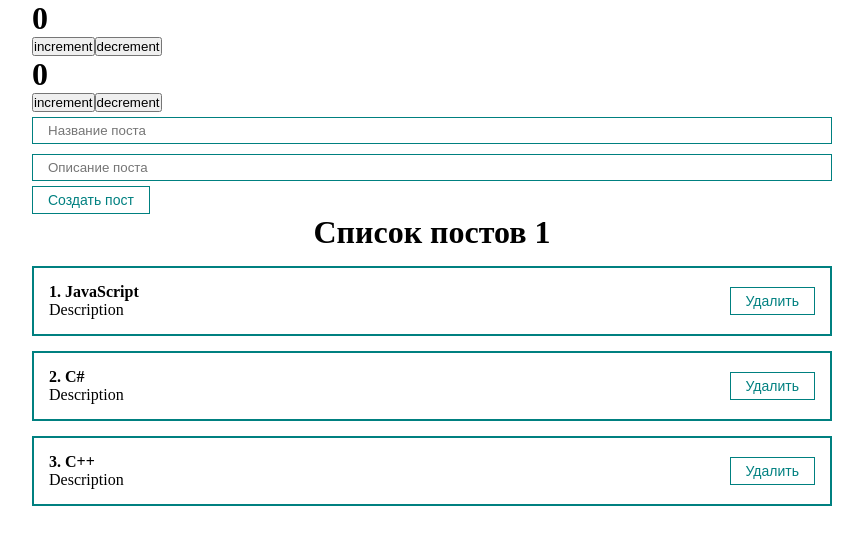
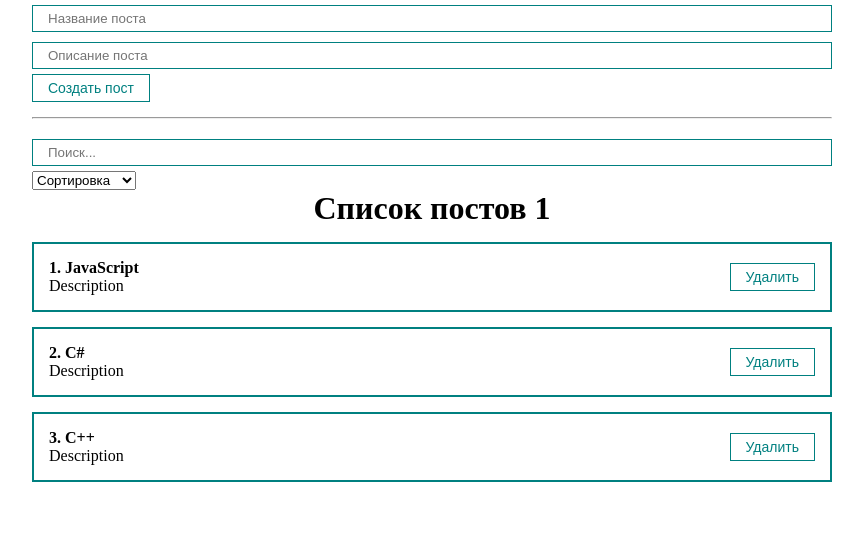
Before and after one commit to otter00/ulbitv-react-course, a React (Create React App) app: page / in a window 1280 px wide. Shown: the top 544 px of the page, without its empty margins (208-1071 px from the left). Built offline with nearby package versions, Linux system fonts and the light colour scheme.

Commit message:
useMemo hook

```diff
--- a/src/App.js
+++ b/src/App.js
@@ -1,9 +1,11 @@
-import { useState } from "react";
+import { useMemo, useState } from "react";
 import Counter from "./components/Counter";
 import ClassCounter from "./components/ClassCounter";
 import "./styles/App.css";
 import PostList from "./components/PostList";
 import PostForm from "./components/PostForm";
+import MySelect from "./components/UI/select/MySelect";
+import MyInput from "./components/UI/input/MyInput";
 
 function App() {
   const [posts, setPosts] = useState([
@@ -12,12 +14,35 @@
     { id: 3, title: "C++", body: "Description" },
   ]);
 
+  const [selectedSort, setSelectedSort] = useState("");
+  const [searchQuery, setSearchQuery] = useState("");
+
+  // useMemo - мемоизация, запись в кэш способа сортировки и массива,
+  // если они неизменны, не будет отрабатывать по новой, а
+  // возьмет запомненные данные из кэша
+  // отработает по новой только если изменен алгоритм сортировки
+  // или массив постов
+  const sortedPosts = useMemo(() => {
+    console.log(" GET SORTED POSTS ");
+    if (selectedSort) {
+      return [
+        ...posts.sort((a, b) => a[selectedSort].localeCompare(b[selectedSort])),
+      ];
+    }
+    return posts;
+  }, [selectedSort, posts]);
+
   const createPost = (newPost) => {
     setPosts([...posts, newPost]);
   };
 
   const removePost = (post) => {
     setPosts(posts.filter((p) => p.id !== post.id));
+  };
+
+  const sortPosts = (sort) => {
+    setSelectedSort(sort);
+    console.log(sort);
   };
 
   return (
@@ -29,13 +54,34 @@
         value={value}
       /> */}
 
-      <Counter />
-      <ClassCounter />
+      {/* <Counter />
+      <ClassCounter /> */}
 
       <PostForm create={createPost} />
+      <hr style={{ margin: "15px 0" }} />
+      <div>
+        <MyInput
+          placeholder="Поиск..."
+          value={searchQuery}
+          onChange={(e) => setSearchQuery(e.target.value)}
+        />
+        <MySelect
+          value={selectedSort}
+          onChange={sortPosts}
+          defaultValue={"Сортировка"}
+          options={[
+            { value: "title", name: "По названию" },
+            { value: "body", name: "По описанию" },
+          ]}
+        />
+      </div>
 
       {posts.length !== 0 ? (
-        <PostList remove={removePost} posts={posts} title={"Список постов 1"} />
+        <PostList
+          remove={removePost}
+          posts={sortedPosts}
+          title={"Список постов 1"}
+        />
       ) : (
         <h1 style={{ textAlign: "center" }}>Посты не найдены</h1>
       )}
--- /dev/null
+++ b/src/components/UI/select/MySelect.jsx
@@ -0,0 +1,18 @@
+import React from "react";
+
+const MySelect = ({ options, defaultValue, value, onChange }) => {
+  return (
+    <select value={value} onChange={(event) => onChange(event.target.value)}>
+      <option disabled value="">
+        {defaultValue}
+      </option>
+      {options.map((option) => (
+        <option key={option.value} value={option.value}>
+          {option.name}
+        </option>
+      ))}
+    </select>
+  );
+};
+
+export default MySelect;
```
